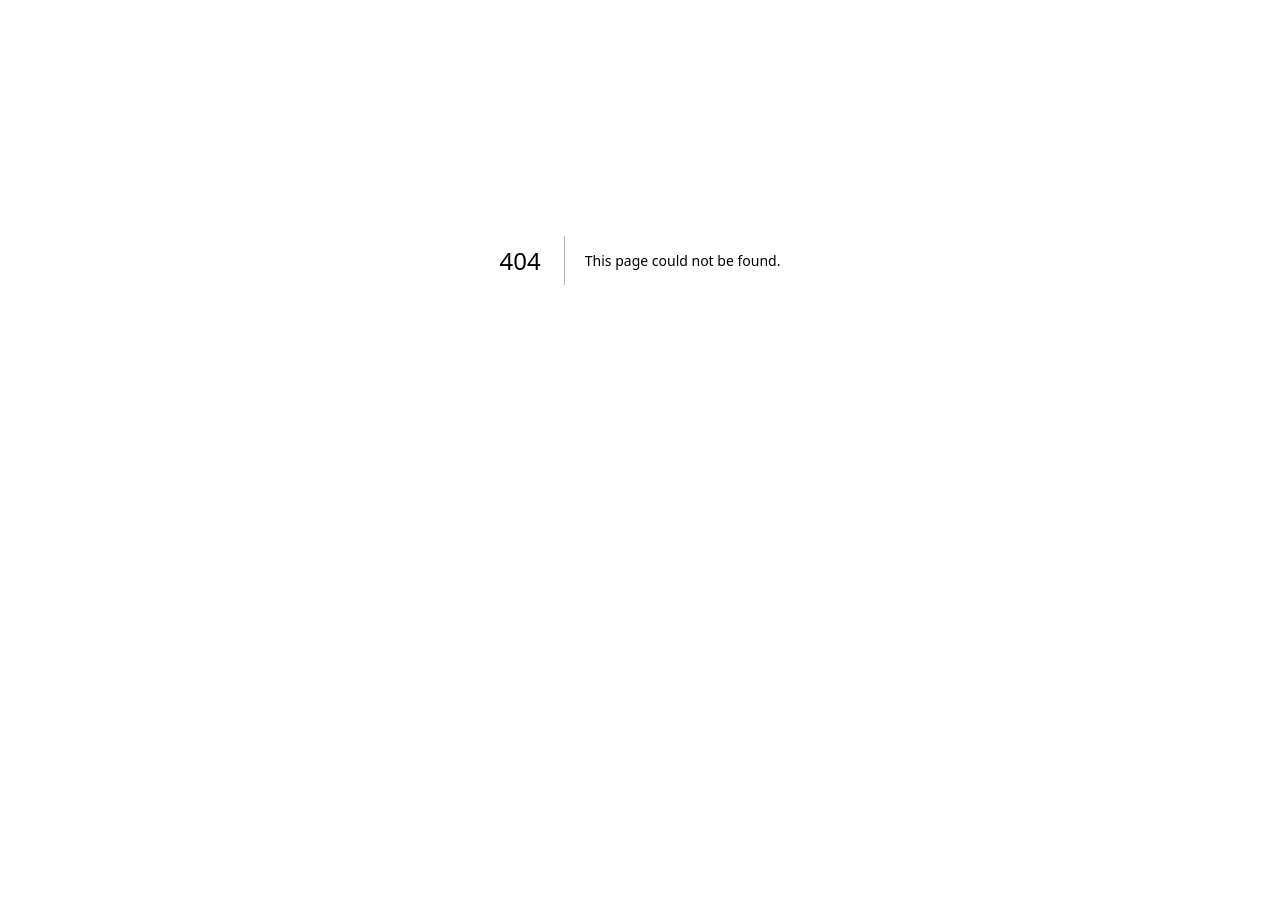
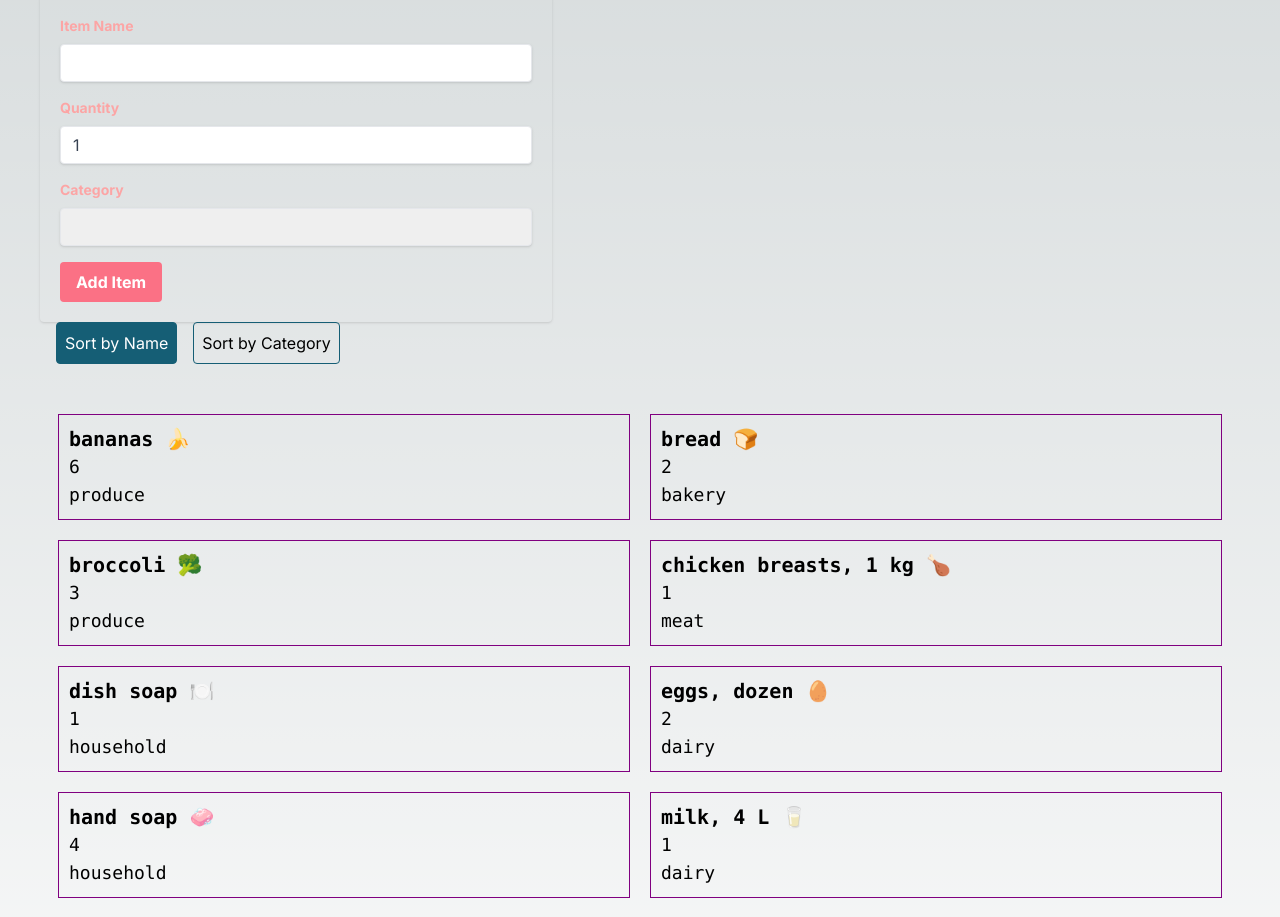
Before and after one commit to TamaraMah/cprg306-assignments, a Next.js app: page /week7 in a window 1280 px wide. Before the commit this address had no page. Shown: the part 140-1057 px from the top of the page. Before the commit the page ends 800 px from the top, so only its background shows below. Built offline with nearby package versions, Linux system fonts and the light colour scheme.

Commit message:
basic week 7 done needs altering

```diff
--- a/app/page.js
+++ b/app/page.js
@@ -14,6 +14,7 @@ export default function Page() {
         <Link href="/week4" className="text-purple-400 hover:underline font-mono text-xl">Week 4</Link>
         <Link href="/week5" className="text-purple-400 hover:underline font-mono text-xl">Week 5</Link>
         <Link href="/week6" className="text-purple-400 hover:underline font-mono text-xl">Week 6</Link>
+        <Link href="/week7" className="text-purple-400 hover:underline font-mono text-xl">Week 7</Link>
 
       </div>
 
--- /dev/null
+++ b/app/week7/item-list.js
@@ -0,0 +1,36 @@
+"use client"
+import React, { useState, useEffect } from "react";
+import Item from './item';
+
+const ItemList = ({ items, sortBy, onItemSelect }) => {
+    const [sortedItems, setSortedItems] = useState([]);
+
+    useEffect(() => {
+        const sorted = [...items].sort((a, b) => {
+            if (sortBy === 'name') {
+                return a.name.localeCompare(b.name);
+            } else if (sortBy === 'category') {
+                return a.category.localeCompare(b.category);
+            }
+            return 0;
+        });
+        setSortedItems(sorted);
+    }, [sortBy, items]);
+
+    return (
+        <div className="grid grid-cols-2 p-6 m-6 mt-0">
+        {sortedItems.map((item, index) => (
+            <div key={index} style={{border: '1px solid purple', padding: '10px', margin: '10px'}}
+                 onClick={() => onItemSelect(item.name)}>
+                <Item
+                    name={item.name}
+                    quantity={item.quantity}
+                    category={item.category}
+                />
+            </div>
+        ))}
+        </div>
+    );
+}
+
+export default ItemList;
--- /dev/null
+++ b/app/week7/item.js
@@ -0,0 +1,13 @@
+import React from "react";
+
+const Item = ({ name, quantity, category, onSelect }) => {
+    return(
+        <div className="flex flex-col" onClick={onSelect}>
+            <p className="font-mono text-lg font-bold text-xl">{name}</p>
+            <p className="font-mono text-lg">{quantity}</p>
+            <p className="font-mono text-lg">{category}</p>
+        </div>
+    );
+}
+
+export default Item;
--- /dev/null
+++ b/app/week7/items.json
@@ -0,0 +1,74 @@
+[
+    {
+      "id": "1h2GJKH12gkHG31h1H",
+      "name": "milk, 4 L 🥛",
+      "quantity": 1,
+      "category": "dairy"
+    },
+    {
+      "id": "2KJH3k2j3H1k2J3K1H",
+      "name": "bread 🍞",
+      "quantity": 2,
+      "category": "bakery"
+    },
+    {
+      "id": "3h2KJH3k2j3H1k2J3",
+      "name": "eggs, dozen 🥚",
+      "quantity": 2,
+      "category": "dairy"
+    },
+    {
+      "id": "4k2J3K1H2GJKH12gk",
+      "name": "bananas 🍌",
+      "quantity": 6,
+      "category": "produce"
+    },
+    {
+      "id": "5H1h1H2KJH3k2j3H",
+      "name": "broccoli 🥦",
+      "quantity": 3,
+      "category": "produce"
+    },
+    {
+      "id": "6H1k2J3K1H2GJKH1",
+      "name": "chicken breasts, 1 kg 🍗",
+      "quantity": 1,
+      "category": "meat"
+    },
+    {
+      "id": "7gkHG31h1H2KJH3k",
+      "name": "pasta sauce 🍝",
+      "quantity": 3,
+      "category": "canned goods"
+    },
+    {
+      "id": "8j3H1k2J3K1H2GJK",
+      "name": "spaghetti, 454 g 🍝",
+      "quantity": 2,
+      "category": "dry goods"
+    },
+    {
+      "id": "9H12gkHG31h1H2KJ",
+      "name": "toilet paper, 12 pack 🧻",
+      "quantity": 1,
+      "category": "household"
+    },
+    {
+      "id": "10H3k2j3H1k2J3K1",
+      "name": "paper towels, 6 pack",
+      "quantity": 1,
+      "category": "household"
+    },
+    {
+      "id": "11k2J3K1H2GJKH12",
+      "name": "dish soap 🍽️",
+      "quantity": 1,
+      "category": "household"
+    },
+    {
+      "id": "12GJKH12gkHG31h1",
+      "name": "hand soap 🧼",
+      "quantity": 4,
+      "category": "household"
+    }
+  ]
--- /dev/null
+++ b/app/week7/meal-ideas.js
@@ -0,0 +1,33 @@
+"use client"
+import React, { useState, useEffect } from 'react';
+
+const MealIdeas = ({ ingredient }) => {
+  const [meals, setMeals] = useState([]);
+
+  const getMealIdeas = async (ingredient) => {
+    const response = await fetch(`https://www.themealdb.com/api/json/v1/1/filter.php?i=${ingredient}`);
+    const data = await response.json();
+    setMeals(data.meals || []);
+  };
+
+  useEffect(() => {
+    if (ingredient) {
+      getMealIdeas(ingredient);
+    }
+  }, [ingredient]);
+
+  return (
+    <div className="ml-10 p-5 rounded shadow">
+      <h2 className="text-2xl font-mono mb-4 font-bold mt-4 text-pink-800">Meal Ideas for {ingredient}</h2>
+      <ul>
+        {meals.map(meal => (
+          <li key={meal.idMeal} className="font-mono text-lg">
+            {meal.strMeal}
+          </li>
+        ))}
+      </ul>
+    </div>
+  );
+};
+
+export default MealIdeas;
--- /dev/null
+++ b/app/week7/new-item.js
@@ -0,0 +1,58 @@
+"use client"
+
+import React, { useState } from 'react';
+
+const NewItem = ({ onAddItem }) => {
+  const [name, setName] = useState('');
+  const [quantity, setQuantity] = useState(1);
+  const [category, setCategory] = useState('produce');
+
+  const handleSubmit = (e) => {
+    e.preventDefault();
+    const newItem = { name, quantity, category };
+    onAddItem(newItem);
+    setName('');
+    setQuantity(1);
+    setCategory('produce');
+  };
+
+  return (
+    <form onSubmit={handleSubmit} className="max-w-lg ml-10 p-5 rounded shadow">
+      <div className="mb-4">
+        <label className="block text-red-300 text-sm font-bold mb-2">Item Name</label>
+        <input
+          type="text"
+          value={name}
+          onChange={(e) => setName(e.target.value)}
+          className="shadow appearance-none border rounded w-full py-2 px-3 text-gray-700 leading-tight focus:outline-none focus:shadow-outline"
+          required
+        />
+      </div>
+
+      <div className="mb-4">
+        <label className="block text-red-300 text-sm font-bold mb-2">Quantity</label>
+        <input
+          type="number"
+          value={quantity}
+          onChange={(e) => setQuantity(Number(e.target.value))}
+          className="shadow appearance-none border rounded w-full py-2 px-3 text-gray-700 leading-tight focus:outline-none focus:shadow-outline"
+          min="1"
+          max="99"
+          required/>
+      </div>
+
+      <div className="mb-4">
+        <label className="block text-red-300 text-sm font-bold mb-2">Category</label>
+        <select
+          value={category}
+          onChange={(e) => setCategory(e.target.value)}
+          className="shadow appearance-none border rounded w-full py-2 px-3 text-gray-700 leading-tight focus:outline-none focus:shadow-outline">
+        </select>
+      </div>
+
+      <button type="submit" className="bg-rose-400 hover:bg-pink-700 text-white font-bold py-2 px-4 rounded focus:outline-none focus:shadow-outline">Add Item</button>
+    </form>
+  );
+};
+
+export default NewItem;
--- /dev/null
+++ b/app/week7/page.js
@@ -0,0 +1,41 @@
+"use client"
+import React, { useState } from 'react';
+import ItemList from './item-list';
+import NewItem from './new-item';
+import itemsJson from './items.json';
+import MealIdeas from './meal-ideas';  // Import the new MealIdeas component
+
+const Page = () => {
+    const [sortBy, setSortBy] = useState('name');
+    const [items, setItems] = useState(itemsJson);
+    const [selectedIngredient, setSelectedIngredient] = useState('');
+
+    const handleAddItem = newItem => {
+        setItems(oldItems => [...oldItems, { ...newItem, id: Date.now().toString() }]);
+    };
+
+    const handleItemSelect = (itemName) => {
+        const ingredient = itemName.split(',')[0].trim();
+        setSelectedIngredient(ingredient);
+    };
+
+    return (
+        <div>
+            <h1 className="text-4xl font-mono mb-4 font-bold mt-8 ml-14">Shopping List</h1>
+            <h2 className="text-2xl font-mono mb-4 font-bold mt-4 ml-14 text-pink-800">Add New Item</h2>
+
+            <NewItem onAddItem={handleAddItem} />
+
+            <div className="ml-14 mb-4">
+                <button onClick={() => setSortBy('name')} className={sortBy === 'name' ? 'border border-cyan-800 hover:bg-cyan-900 p-2 rounded bg-cyan-800 text-white': 'border border-cyan-800 hover:bg-cyan-900 p-2 rounded'}>Sort by Name</button>
+                <button onClick={() => setSortBy('category')} className={sortBy === 'category' ? 'ml-4 border border-cyan-800 hover:bg-cyan-900 p-2 rounded bg-cyan-800 text-white': 'ml-4 border border-cyan-800 hover:bg-cyan-900 p-2 rounded'}>Sort by Category</button>
+            </div>
+
+            <ItemList items={items} sortBy={sortBy} onItemSelect={handleItemSelect}/>
+
+            <MealIdeas ingredient={selectedIngredient}/>
+        </div>
+    );
+}
+
+export default Page;
```
